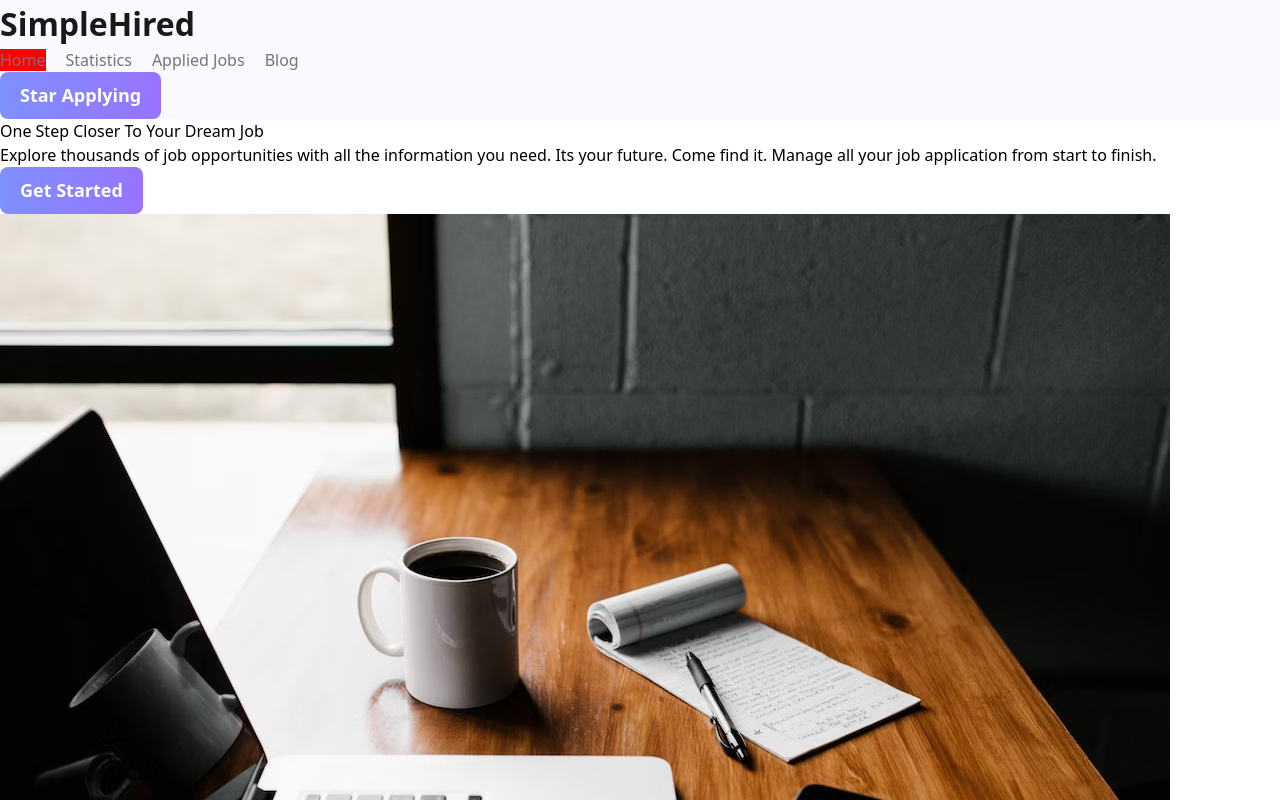
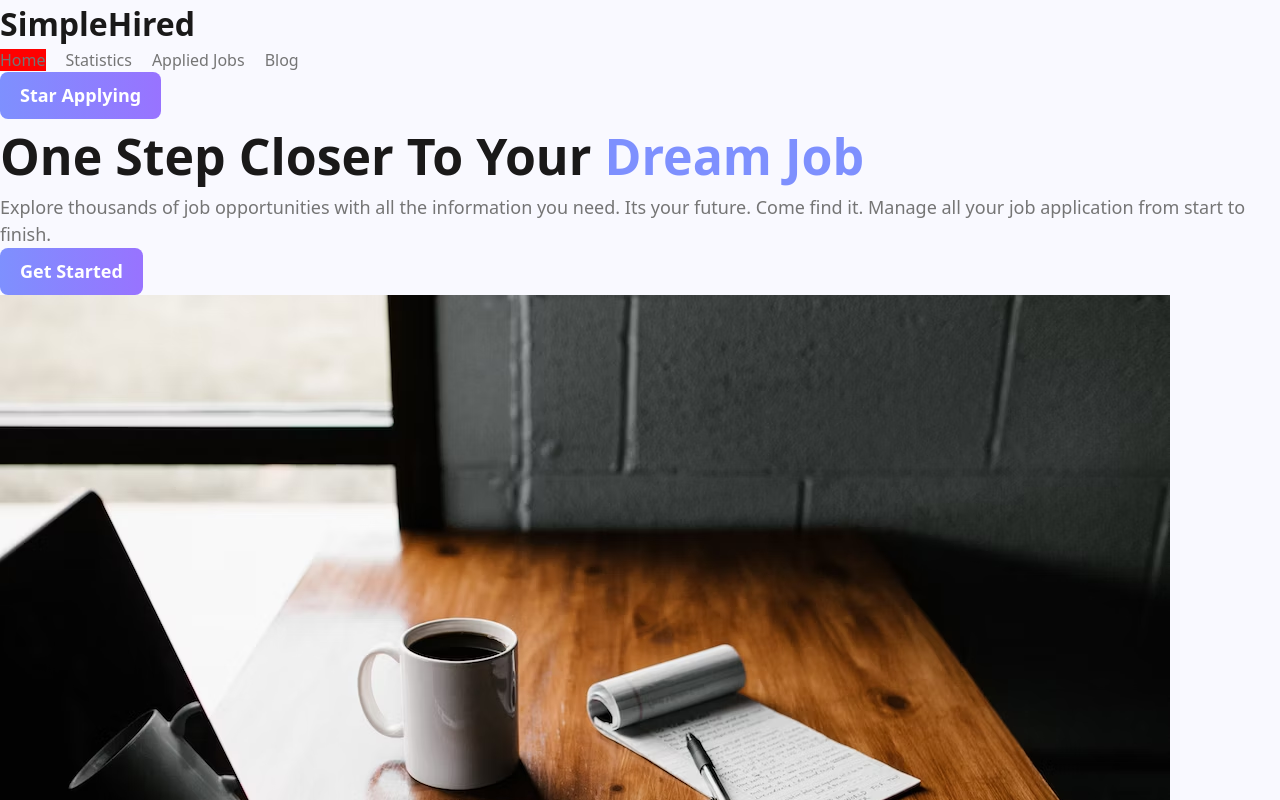
Before and after one commit to arafatsani36/simplyHired, a React (Vite) app: page / in a window 1280 px wide. Shown: the top 800 px of the page. Built offline with nearby package versions, Linux system fonts and the light colour scheme.

Commit message:
banner secetion added

```diff
--- /dev/null
+++ b/src/component/Statistics/Homepage/HomePage.css
@@ -0,0 +1,16 @@
+.banner{
+    background-color: #F9F9FF;
+}
+.banner-title{
+    font-size: 50px;
+    font-weight: 800;
+    color: #1A1919;
+}
+.banner-title span{
+    color:  #7E90FE;
+}
+.banner-p{
+    font-weight: 500;
+    font-size: 18px;
+    color: #757575;
+}
--- a/src/component/Statistics/Homepage/HomePage.jsx
+++ b/src/component/Statistics/Homepage/HomePage.jsx
@@ -1,17 +1,18 @@
 import React from 'react';
+import './HomePage.css'
 import banner from "../../../image/banner.avif";
 
 const HomePage = () => {
     return (
-        <div>
-            <div className='flex container'>
+        <div className='banner'>
+            <div className='grid lg:grid-cols-2 md:grid-cols-1 gap-4 container items-center justify-center pt-10'>
                 <div>
-                    <h1>One Step Closer To Your <span>Dream Job</span></h1>
-                    <p>Explore thousands of job opportunities with all the information you need. Its your future. Come find it. Manage all your job application from start to finish.</p>
-                    <button class="rounded-lg btn">Get Started</button>
+                    <h1 className='banner-title'>One Step Closer To Your <span>Dream Job</span></h1>
+                    <p className='banner-p'>Explore thousands of job opportunities with all the information you need. Its your future. Come find it. Manage all your job application from start to finish.</p>
+                    <button class="rounded-lg btn mt-8">Get Started</button>
                 </div>
                 <div>
-                    <img src={banner} alt="" />
+                    <img className=' w-full' src={banner} alt="" />
                 </div>
             </div>
 
```
